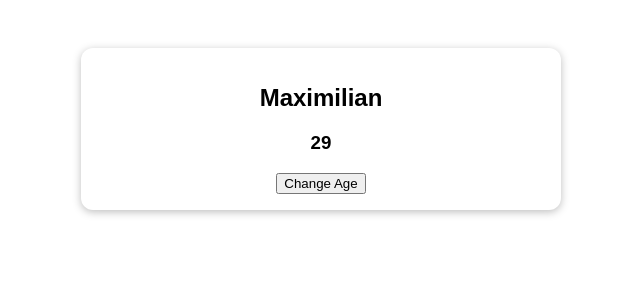
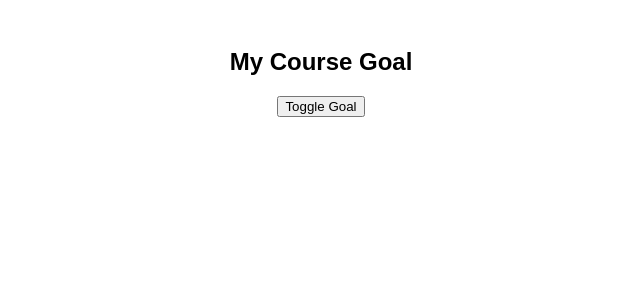
Before and after one commit to mauroef/vue-the-complete-guide, a Vue app: page / in a window 1280 px wide. Shown: the top 300 px of the page, without its empty margins (319-959 px from the left). Built offline with nearby package versions, Linux system fonts and the light colour scheme; the HTML template or start-up script is replaced by a standard one.

Commit message:
Assignment 7

```diff
--- a/src/App.vue
+++ b/src/App.vue
@@ -1,61 +1,82 @@
 <template>
-  <section class="container">
-    <h2>{{ user.name }}</h2>
-    <h3>{{ user.age }}</h3>
-    <button @click="setAge">Change Age</button>
-  </section>
+  <h2>My Course Goal</h2>
+  <!-- Task 1: Output your main course goal with help of the composition API -->
+  <!-- Don't hardcode it into the template, instead hardcode it into the JS code -->
+
+  <!-- ref object & reactive object -->
+  <!-- <h3 v-if="goal.show">{{ goal.text }}</h3> -->
+
+  <!-- ref & options api -->
+  <!-- <h3 v-if="show">{{ goal }}</h3> -->
+
+  <!-- Task 2: Toggle (show/ hide) the goal with help of the button  -->
+  <button @click="toggle">Toggle Goal</button>
+  <!-- Task 3: Manage data in three ways -->
+  <!-- => Separate refs -->
+  <!-- => Ref Object -->
+  <!-- => Reactive Object -->
+  <!-- Task 4: Also solve the assignment with the Options API -->
 </template>
 
 <script>
-import { reactive } from 'vue';
+import { ref, reactive } from 'vue';
 
 export default {
   setup() {
-    // const userName = ref('Maximilian');
-    // const userAge = ref(29);
-    const user = reactive({
-      name: 'Maximilian',
-      age: 29,
+    // ref
+    // const goal = ref('Learn Vue');
+    // const show = ref(true);
+
+    // function toggle() {
+    //   show.value = !show.value;
+    // }
+
+    // return { goal: goal.value, show: show, toggle };
+
+    // ref object
+    // const goal = ref({
+    //   text: 'Learn Vue',
+    //   show: true,
+    // });
+
+    // function toggle() {
+    //   goal.value.show = !goal.value.show;
+    // }
+
+    // return { goal, toggle };
+
+    // reactive object
+    const goal = reactive({
+      text: 'Learn Vue',
+      show: true,
     });
 
-    function setNewAge() {
-      user.age = 30;
+    function toggle() {
+      goal.show = !goal.show;
     }
 
-    return { user, setAge: setNewAge };
+    return { goal, toggle };
   },
   // data() {
   //   return {
-  //     userName: 'Maximilian',
+  //     goal: 'Learn Vue',
+  //     show: true,
   //   };
   // },
   // methods: {
-  //   setNewAge() {
-  //     this.age = 30;
-  //   }
-  // }
+  //   toggle() {
+  //     this.show = !this.show;
+  //   },
+  // },
 };
 </script>
 
 <style>
-* {
-  box-sizing: border-box;
-}
-
 html {
   font-family: sans-serif;
 }
-
 body {
-  margin: 0;
-}
-
-.container {
-  margin: 3rem auto;
-  max-width: 30rem;
-  border-radius: 12px;
-  box-shadow: 0 2px 8px rgba(0, 0, 0, 0.26);
-  padding: 1rem;
+  margin: 3rem;
   text-align: center;
 }
 </style>
```
